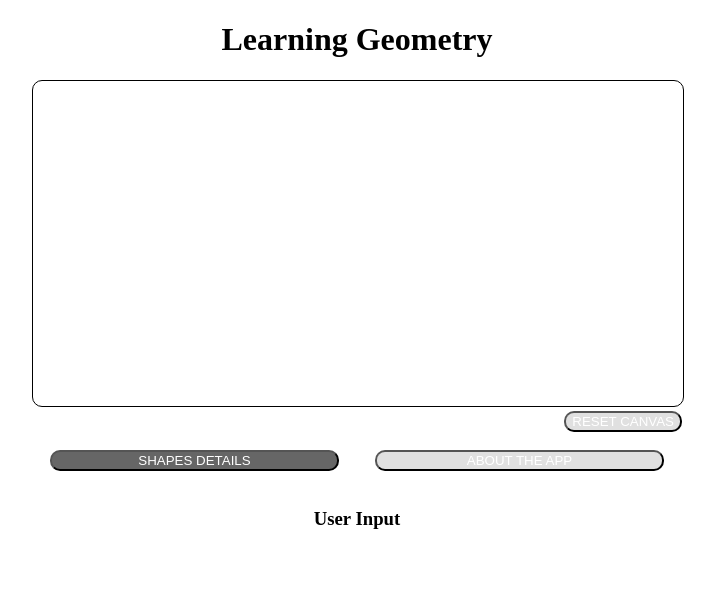
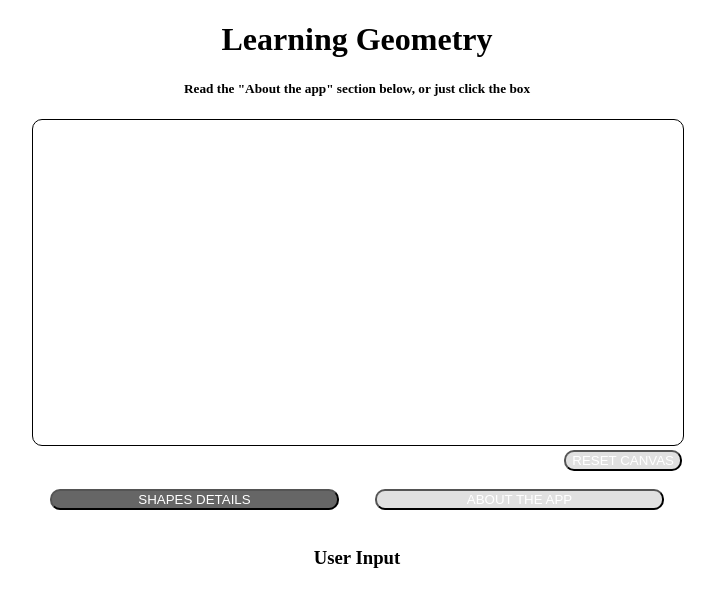
Before and after one commit to marcelotokarnia/playing-with-canvas, a React (Create React App) app: page / in a window 1280 px wide. Shown: the top 606 px of the page, without its empty margins (283-998 px from the left). Built offline with nearby package versions, Linux system fonts and the light colour scheme.

Commit message:
deployment configurations

```diff
--- a/src/components/App.js
+++ b/src/components/App.js
@@ -16,6 +16,7 @@ class App extends Component {
     return (
       <Fragment>
         <h1> Learning Geometry </h1>
+        <h5> Read the "About the app" section below, or just click the box</h5>
         <Canvas />
         <Menu />
         { equals('details', activeTab) && <Details /> }
```
Also changed, not shown: package.json (+6 -5 lines), 2 other files (tests, documents, lock files or other folders).
